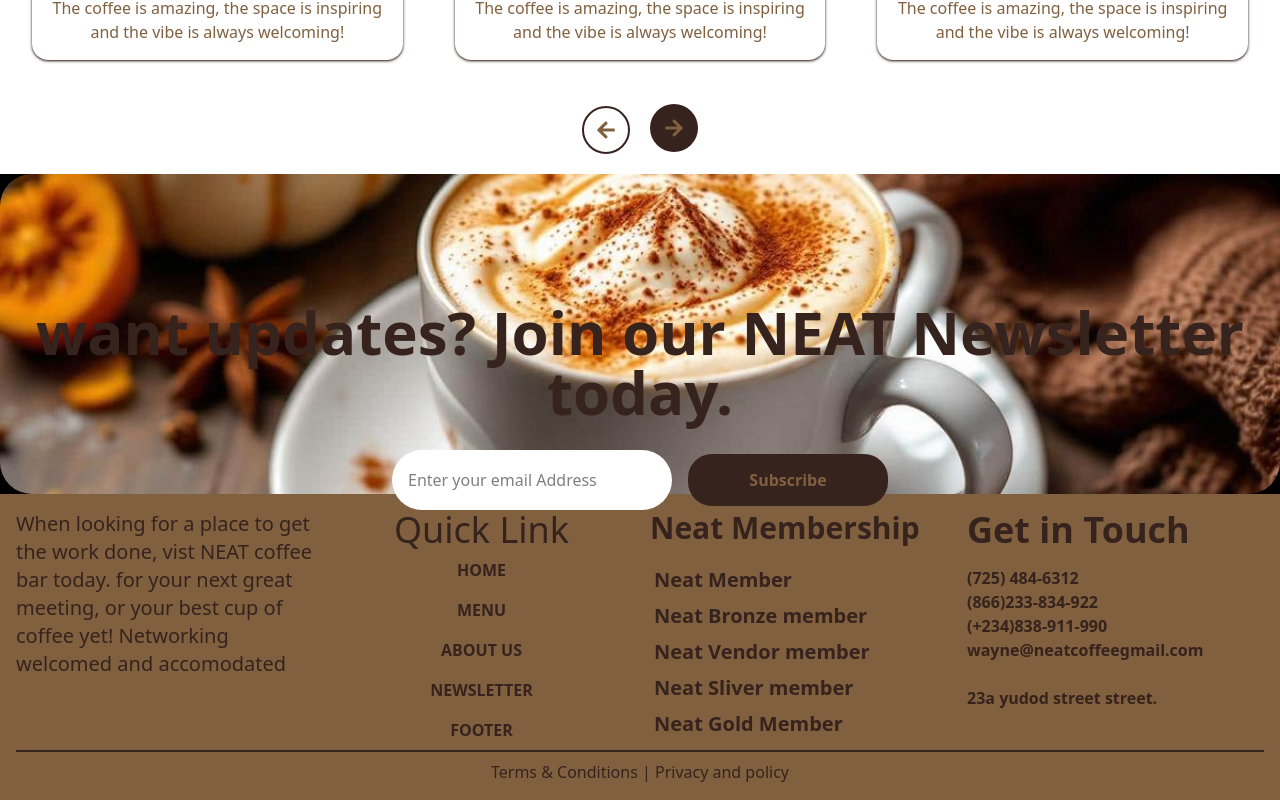
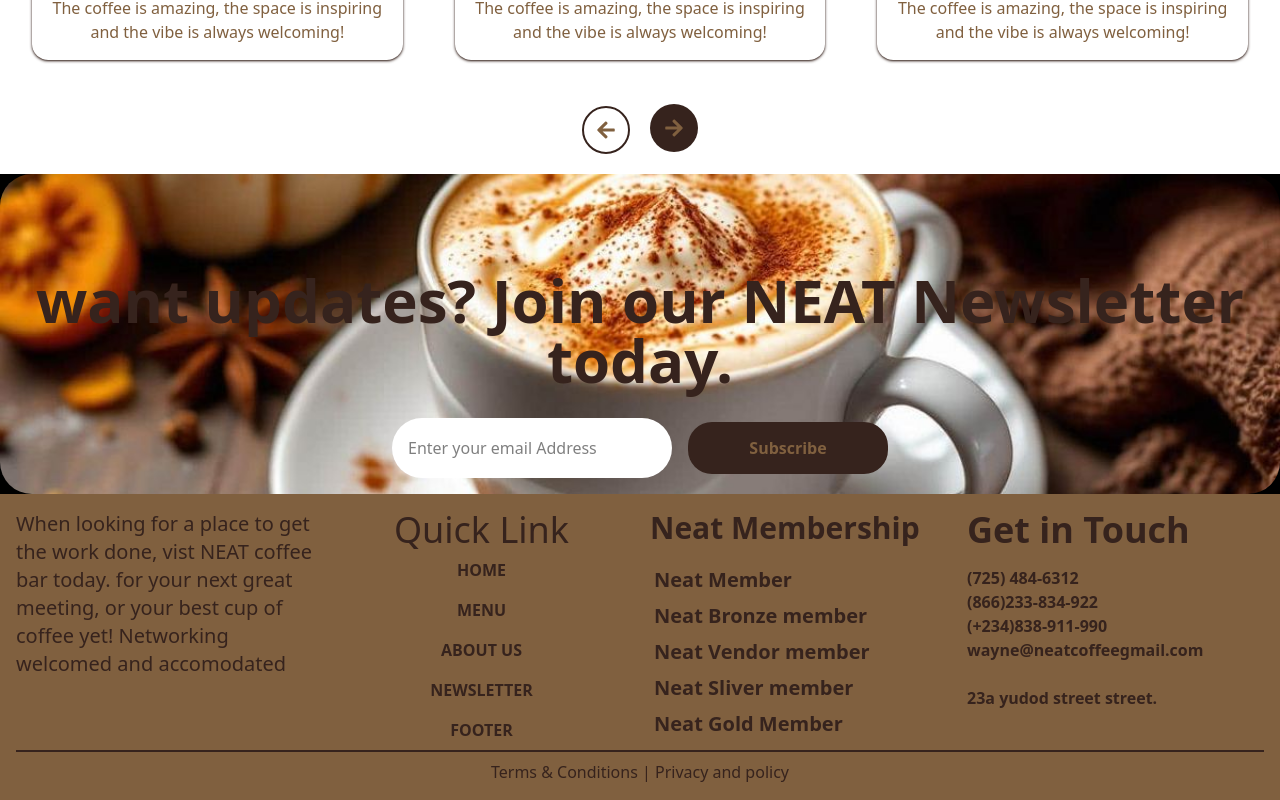
Before and after one commit to Developerfiyin/Finpay-project, a React (Vite) app: page / in a window 1280 px wide. Shown: the part 3048-3848 px from the top of the page. Built offline with nearby package versions, Linux system fonts and the light colour scheme.

Commit message:
Updated Newsletter file

```diff
--- a/src/Components/Newsletter.jsx
+++ b/src/Components/Newsletter.jsx
@@ -4,7 +4,7 @@ const Newsletter = () => {
   return (
     <main className=' py-4 px-4 bg-cover bg-center h-80 rounded-4xl items-center text-center ' style={{ backgroundImage: `url(${Footer})` }}>
         <div className='flex flex-col gap-5'>
-       <h2 className='text-6xl text-[#36231D] mt-28 font-semibold items-center text-center'> want updates? Join our NEAT Newsletter today. </h2>
+       <h2 className='text-6xl text-[#36231D] mt-20 font-semibold items-center text-center'> want updates? Join our NEAT Newsletter today. </h2>
 
         </div>
         <input type="text" placeholder='Enter your email Address'
```
